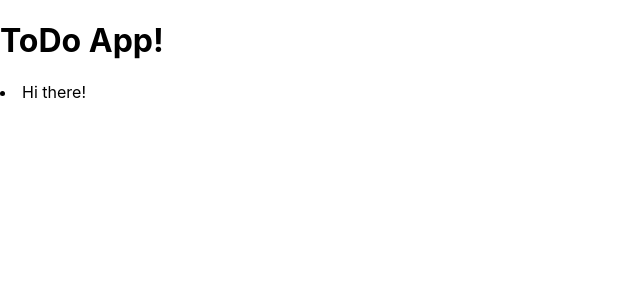
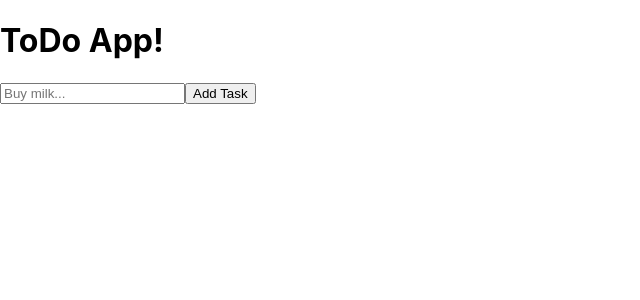
Before and after one commit to justinjkim/todo, a React (Create React App) app: page / in a window 1280 px wide. Shown: the top 300 px of the page, without its empty margins (0-640 px from the left). Built offline with nearby package versions, Linux system fonts and the light colour scheme.

Commit message:
add form element

```diff
--- a/src/TodoList.js
+++ b/src/TodoList.js
@@ -3,7 +3,10 @@ import React from 'react';
 class TodoList extends React.Component {
 	render() {
 		return(
-			<li>Hi there!</li>
+			<form onSubmit={this.props.addItem}>
+				<input type="text" placeholder="Buy milk..." />
+				<button type="submit">Add Task</button>
+			</form>
 		);
 	}
 }
```
